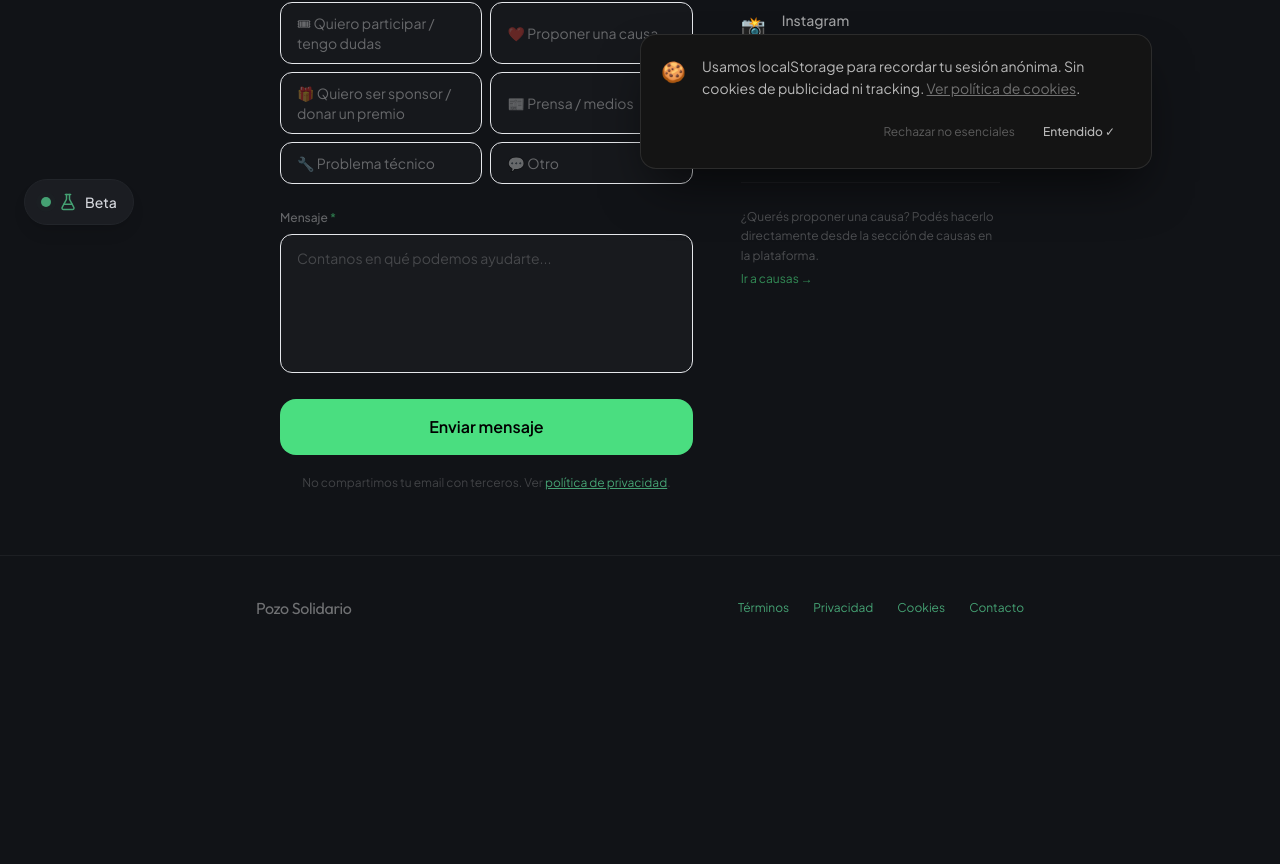
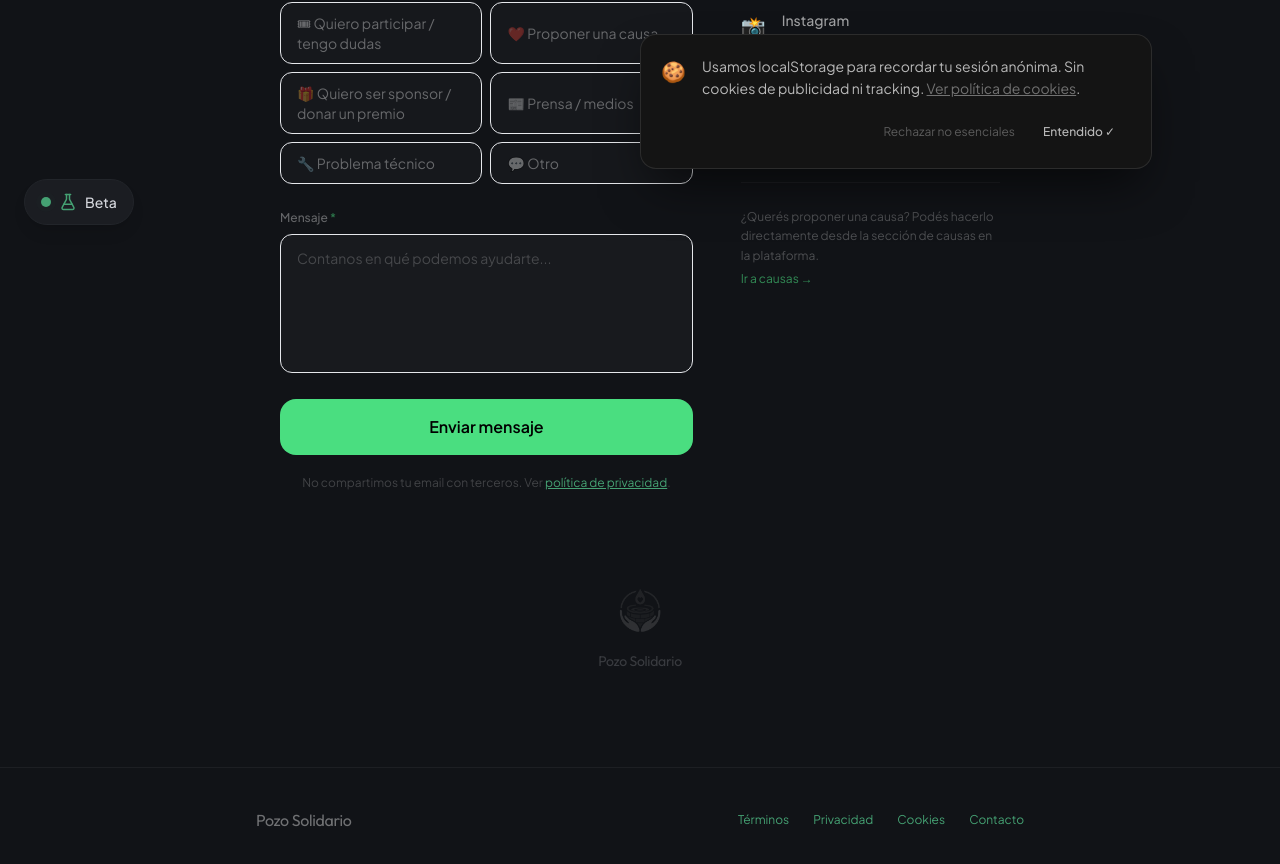
Before and after one commit to migueldiganchi/pozo-solidario_io, a Next.js app: page /contacto in a window 1280 px wide. Shown: the part 551-1415 px from the top of the page. Before the commit the page ends 1211 px from the top, so only its background shows below. Built offline with nearby package versions, Linux system fonts and the light colour scheme.

Commit message:
New improvements

```diff
--- a/app/contacto/page.tsx
+++ b/app/contacto/page.tsx
@@ -218,6 +218,12 @@ export default function ContactPage() {
           </div>
         </div>
       </div>
+
+      {/* Final Brand Reference */}
+      <div className="pt-24 pb-8 flex flex-col items-center gap-4 opacity-20">
+        <img src="/logo.png" alt="Pozo Solidario" className="w-12 h-12 object-contain grayscale" />
+        <p className="font-display text-sm text-text">Pozo Solidario</p>
+      </div>
     </LegalLayout>
   )
 }
```
